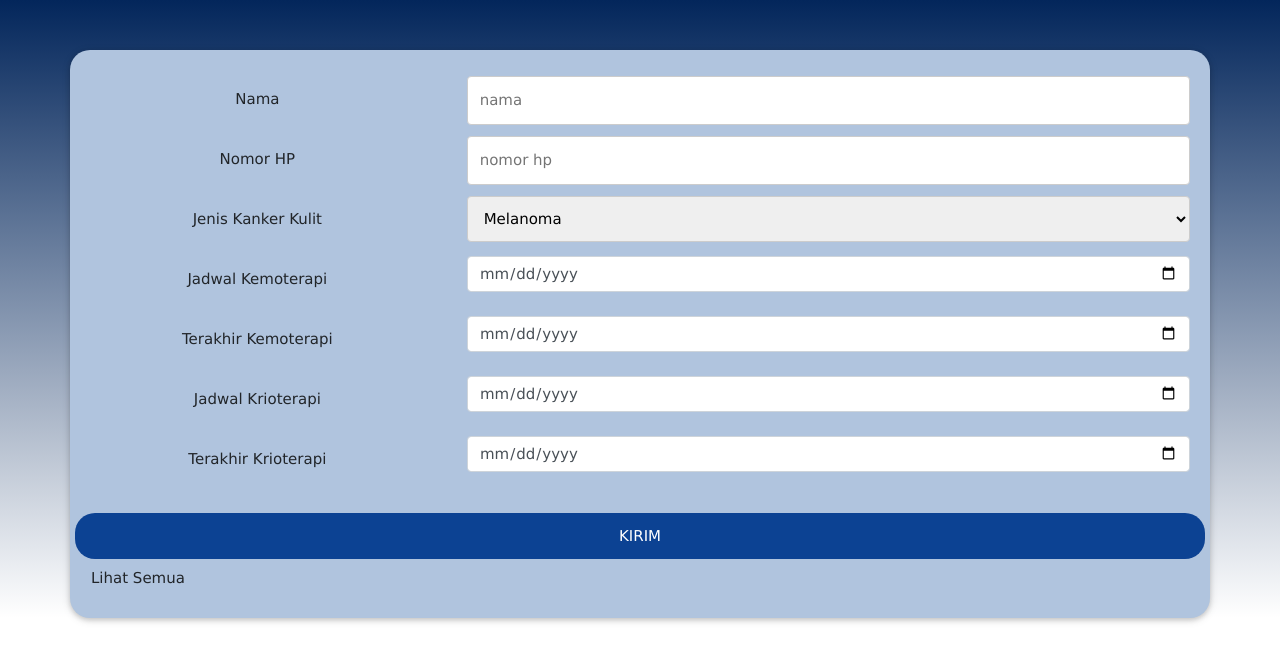
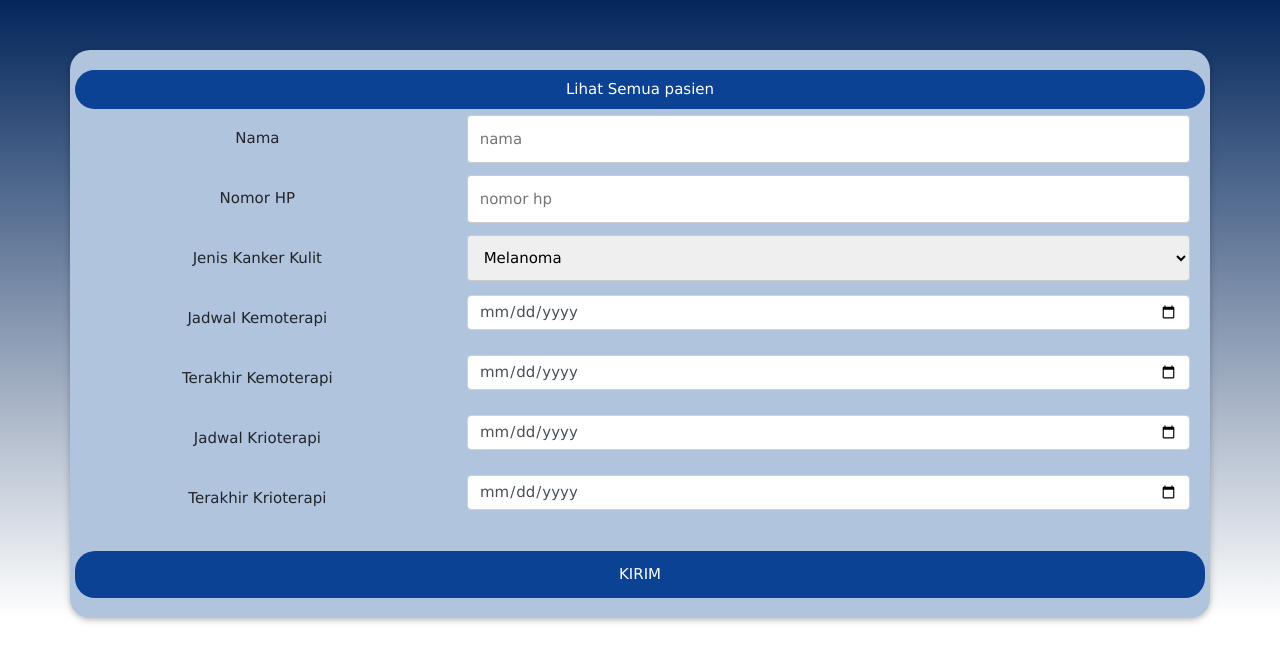
Before and after one commit to mrifqibhagas/KonsultasiNDN, a website built with webpack: page public/indexbackup2.html in a window 1280 px wide. Built offline with nearby package versions, Linux system fonts and the light colour scheme; a web font is replaced by a local one; what @ndn/packet, @ndn/ws-transport would draw is missing.

Commit message:
indexbackup2.html

```diff
--- a/public/indexbackup2.html
+++ b/public/indexbackup2.html
@@ -81,7 +81,10 @@
         <div class="w3-container" style="padding-top: 50px;">
             <form id="app_form">
                 <div class="w3-card container w3-center" style="padding: 20px; background-color: lightsteelblue; border-radius: 20px;">
-                    <div class="row">
+                  <div class="row">
+                    <button type="button" id="app_datapasien" class="w3-button" style=" width: 100%; border-radius: 20px; color: white;background-color: #0C4293;">Lihat Semua pasien</button>
+                  </div>
+                  <div class="row">
                         <div class="col-lg-4">
                           <label for="app_nama">Nama</label>
                         </div>
@@ -143,8 +146,8 @@
                     <br>
                     <div class="row">
                         <input type="submit" id="app_button" class="w3-button" style=" width: 100%; border-radius: 20px; color: white;background-color: #0C4293;" value="KIRIM" disabled>
-                        <button type="button" id="app_datapasien" class="w3-button">Lihat Semua</button>
                     </div>
+
                 </div>
             </form>
         </div>
```
